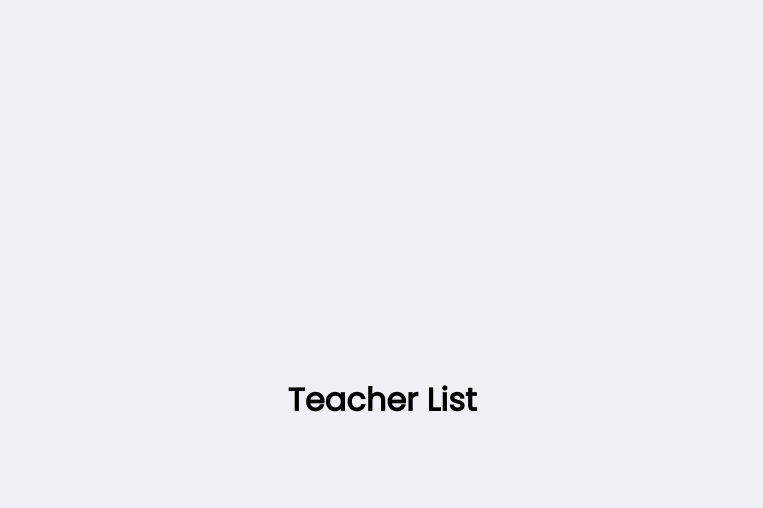
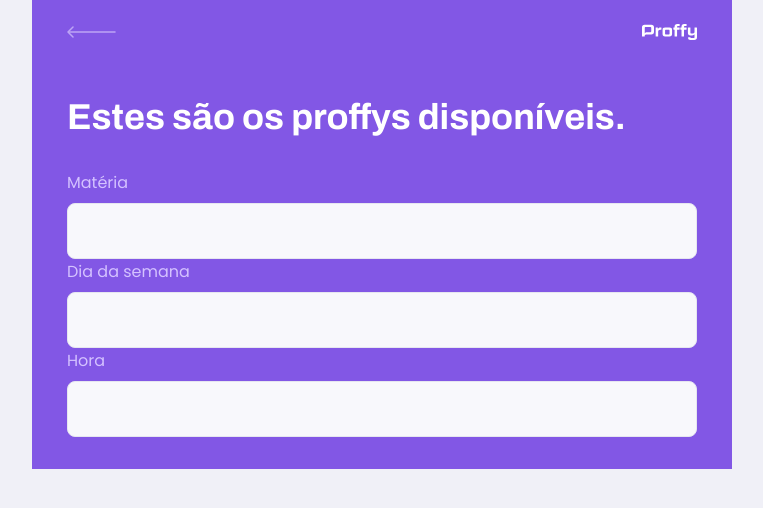
Before and after one commit to leotelles/online-classes-web, a React (Create React App) app: page /study in a window 1280 px wide. Shown: the top 508 px of the page, without its empty margins (258-1021 px from the left). Built offline with nearby package versions, Linux system fonts and the light colour scheme.

Commit message:
Style TeacherList

```diff
--- /dev/null
+++ b/src/components/PageHeader/index.tsx
@@ -0,0 +1,31 @@
+import React from "react";
+
+import { Link } from "react-router-dom";
+
+import logoImage from "../../assets/images/logo.svg";
+import backIcon from "../../assets/images/icons/back.svg";
+
+interface PageHeaderProps {
+  title: string;
+}
+
+const PageHeader: React.FC<PageHeaderProps> = (props) => {
+  return (
+    <header className="page-header">
+      <div className="top-bar-container">
+        <Link to="/">
+          <img src={backIcon} alt="Voltar" />
+        </Link>
+        <img src={logoImage} alt="Proffy" />
+      </div>
+
+      <div className="header-content">
+        <strong>{props.title}</strong>
+
+        {props.children}
+      </div>
+    </header>
+  );
+};
+
+export default PageHeader;
--- a/src/pages/TeacherForm/index.tsx
+++ b/src/pages/TeacherForm/index.tsx
@@ -1,7 +1,12 @@
 import React from "react";
+import PageHeader from "../../components/PageHeader";
 
 function TeacherForm() {
-  return <h1>Teacher Form</h1>;
+  return (
+    <div id="page-teacher-form" className="container">
+      <PageHeader title="Que incrível que você quer dar aulas." />
+    </div>
+  );
 }
 
 export default TeacherForm;
--- a/src/pages/TeacherList/index.tsx
+++ b/src/pages/TeacherList/index.tsx
@@ -1,7 +1,31 @@
 import React from "react";
+import PageHeader from "../../components/PageHeader";
+
+import "./styles.css";
 
 function TeacherList() {
-  return <h1>Teacher List</h1>;
+  return (
+    <div id="page-teacher-list" className="container">
+      <PageHeader title="Estes são os proffys disponíveis.">
+        <form id="search-teachers">
+          <div className="input-block">
+            <label htmlFor="subject">Matéria</label>
+            <input type="text" id="subject" />
+          </div>
+
+          <div className="input-block">
+            <label htmlFor="week_day">Dia da semana</label>
+            <input type="text" id="week_day" />
+          </div>
+
+          <div className="input-block">
+            <label htmlFor="time">Hora</label>
+            <input type="text" id="time" />
+          </div>
+        </form>
+      </PageHeader>
+    </div>
+  );
 }
 
 export default TeacherList;
--- /dev/null
+++ b/src/pages/TeacherList/styles.css
@@ -0,0 +1,74 @@
+#page-teacher-list {
+  width: 100vw;
+  height: 100vh;
+}
+
+.page-header {
+  display: flex;
+  flex-direction: column;
+  background-color: var(--color-primary);
+}
+
+.page-header .top-bar-container {
+  width: 90%;
+  margin: 0 auto;
+  display: flex;
+  justify-content: space-between;
+  align-items: center;
+  color: var(--color-text-in-primary);
+  padding: 1.6rem 0;
+}
+
+.page-header .top-bar-container a {
+  height: 3.2rem;
+  transition: opacity 0.2s;
+}
+
+.page-header .top-bar-container a:hover {
+  opacity: 0.6;
+}
+
+.page-header .top-bar-container > img {
+  height: 1.6rem;
+}
+
+.page-header .header-content {
+  width: 90%;
+  margin: 0 auto;
+  position: relative;
+  margin: 3.2rem auto;
+}
+
+.page-header .header-content strong {
+  font: 700 3.6rem Archivo;
+  line-height: 4.2rem;
+  color: var(--color-title-in-primary);
+}
+
+#search-teachers {
+  margin-top: 3.2rem;
+}
+
+#search-teachers label {
+  color: var(--color-text-in-primary);
+}
+
+#search-teachers .input-block {
+  position: relative;
+}
+
+#search-teachers .input-block label {
+  font: 1.4rem;
+}
+
+#search-teachers .input-block input {
+  width: 100%;
+  height: 5.6rem;
+  margin-top: 0.8rem;
+  border-radius: 0.8rem;
+  background: var(--color-input-background);
+  border: 1px solid var(--color-line-in-white);
+  outline: 0;
+  padding: 1.6rem;
+  font: 1.6rem Archivo;
+}
```
Also changed, not shown: src/components/PageHeader/styles.css (added).
